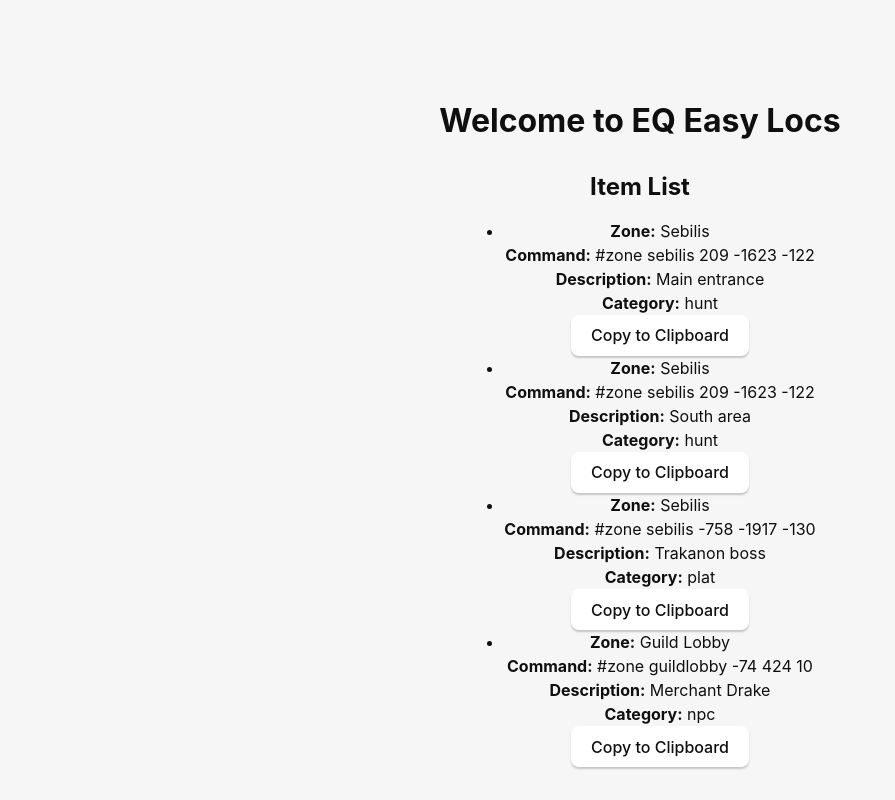
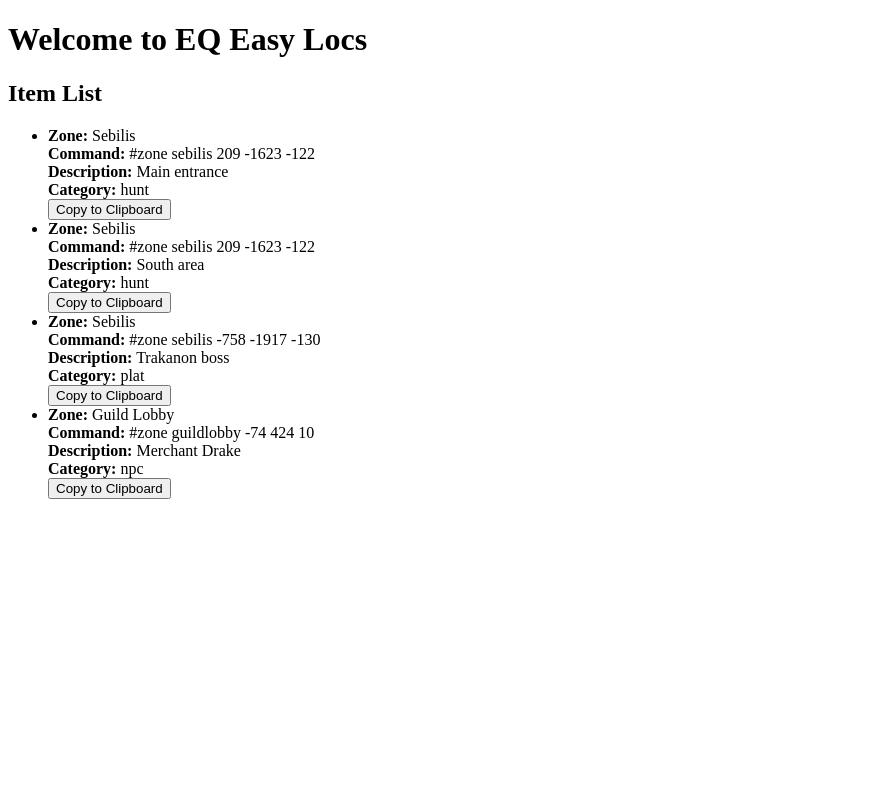
Before and after one commit to RdotSilva/TypeScript-Tauri-EQ-Easy-Locs, a React (Vite) app: page / in a window 1280 px wide. Shown: the whole page, without its empty margins (0-895 px from the left). Built offline with nearby package versions, Linux system fonts and the light colour scheme.

Commit message:
Remove root styles

```diff
--- a/src/main.tsx
+++ b/src/main.tsx
@@ -1,10 +1,9 @@
 import React from "react";
 import ReactDOM from "react-dom/client";
 import App from "./App";
-import "./styles.css";
 
 ReactDOM.createRoot(document.getElementById("root") as HTMLElement).render(
   <React.StrictMode>
     <App />
-  </React.StrictMode>,
+  </React.StrictMode>
 );
--- a/src/styles.css
+++ /dev/null
@@ -1,109 +0,0 @@
-:root {
-  font-family: Inter, Avenir, Helvetica, Arial, sans-serif;
-  font-size: 16px;
-  line-height: 24px;
-  font-weight: 400;
-
-  color: #0f0f0f;
-  background-color: #f6f6f6;
-
-  font-synthesis: none;
-  text-rendering: optimizeLegibility;
-  -webkit-font-smoothing: antialiased;
-  -moz-osx-font-smoothing: grayscale;
-  -webkit-text-size-adjust: 100%;
-}
-
-.container {
-  margin: 0;
-  padding-top: 10vh;
-  display: flex;
-  flex-direction: column;
-  justify-content: center;
-  text-align: center;
-}
-
-.logo {
-  height: 6em;
-  padding: 1.5em;
-  will-change: filter;
-  transition: 0.75s;
-}
-
-.logo.tauri:hover {
-  filter: drop-shadow(0 0 2em #24c8db);
-}
-
-.row {
-  display: flex;
-  justify-content: center;
-}
-
-a {
-  font-weight: 500;
-  color: #646cff;
-  text-decoration: inherit;
-}
-
-a:hover {
-  color: #535bf2;
-}
-
-h1 {
-  text-align: center;
-}
-
-input,
-button {
-  border-radius: 8px;
-  border: 1px solid transparent;
-  padding: 0.6em 1.2em;
-  font-size: 1em;
-  font-weight: 500;
-  font-family: inherit;
-  color: #0f0f0f;
-  background-color: #ffffff;
-  transition: border-color 0.25s;
-  box-shadow: 0 2px 2px rgba(0, 0, 0, 0.2);
-}
-
-button {
-  cursor: pointer;
-}
-
-button:hover {
-  border-color: #396cd8;
-}
-button:active {
-  border-color: #396cd8;
-  background-color: #e8e8e8;
-}
-
-input,
-button {
-  outline: none;
-}
-
-#greet-input {
-  margin-right: 5px;
-}
-
-@media (prefers-color-scheme: dark) {
-  :root {
-    color: #f6f6f6;
-    background-color: #2f2f2f;
-  }
-
-  a:hover {
-    color: #24c8db;
-  }
-
-  input,
-  button {
-    color: #ffffff;
-    background-color: #0f0f0f98;
-  }
-  button:active {
-    background-color: #0f0f0f69;
-  }
-}
```
